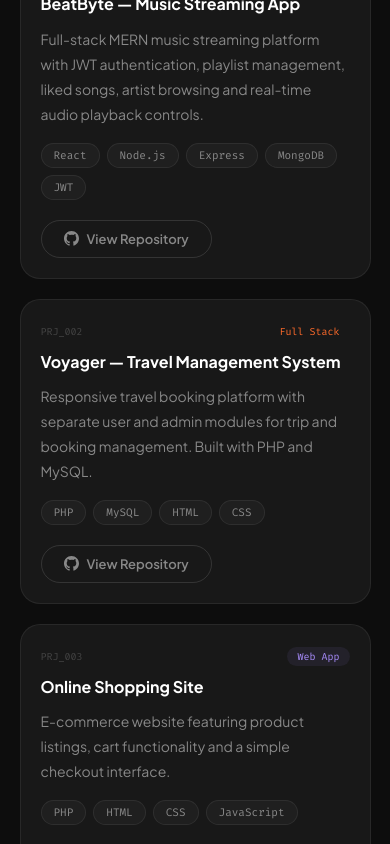
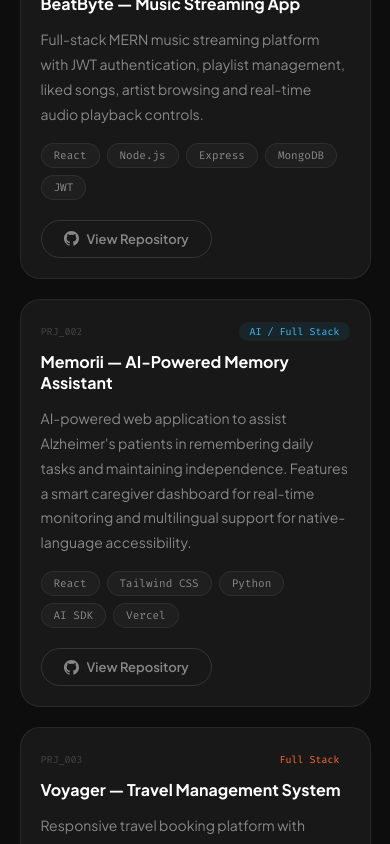
Before and after one commit to parthbhatt45/parth-portfolio, a React (Vite) app: page / in a window 390 px wide. Shown: the part 3218-4062 px from the top of the page. Built offline with nearby package versions, Linux system fonts and the light colour scheme.

Commit message:
updated projects section

```diff
--- a/src/components/Projects.jsx
+++ b/src/components/Projects.jsx
@@ -3,6 +3,7 @@ import useWindowWidth from "../hooks/useWindowWidth";
 
 const PROJECTS = [
     { title: "BeatByte — Music Streaming App", desc: "Full-stack MERN music streaming platform with JWT authentication, playlist management, liked songs, artist browsing and real-time audio playback controls.", tags: ["React", "Node.js", "Express", "MongoDB", "JWT"], github: "https://github.com/parthbhatt45/Beatbyte-Music", accent: "#22c55e", label: "MERN Stack" },
+    { title: "Memorii — AI-Powered Memory Assistant", desc: "AI-powered web application to assist Alzheimer's patients in remembering daily tasks and maintaining independence. Features a smart caregiver dashboard for real-time monitoring and multilingual support for native-language accessibility.", tags: ["React", "Tailwind CSS", "Python", "AI SDK", "Vercel"], github: "https://github.com/parthbhatt45/memorii-ai", accent: "#38bdf8", label: "AI / Full Stack" },
     { title: "Voyager — Travel Management System", desc: "Responsive travel booking platform with separate user and admin modules for trip and booking management. Built with PHP and MySQL.", tags: ["PHP", "MySQL", "HTML", "CSS"], github: "https://github.com/parthbhatt45/Voyager", accent: "var(--orange)", label: "Full Stack" },
     { title: "Online Shopping Site", desc: "E-commerce website featuring product listings, cart functionality and a simple checkout interface.", tags: ["PHP", "HTML", "CSS", "JavaScript"], github: "https://github.com/parthbhatt45", accent: "#a78bfa", label: "Web App" },
 ];
@@ -80,7 +81,7 @@ export default function Projects() {
                     <a href="https://github.com/parthbhatt45" target="_blank" rel="noreferrer" className="btn-outline" style={{ fontSize: "13px", padding: "10px 22px" }}>All Repositories →</a>
                 </div>
             </div>
-            <div style={{ display: "grid", gridTemplateColumns: isMobile ? "1fr" : w < 1024 ? "1fr 1fr" : "repeat(3,1fr)", gap: "20px" }}>
+            <div style={{ display: "grid", gridTemplateColumns: isMobile ? "1fr" : "1fr 1fr", gap: "20px" }}>
                 {PROJECTS.map((p, i) => <ProjectCard key={p.title} p={p} index={i} visible={visible} isMobile={isMobile} />)}
             </div>
         </section>
```
